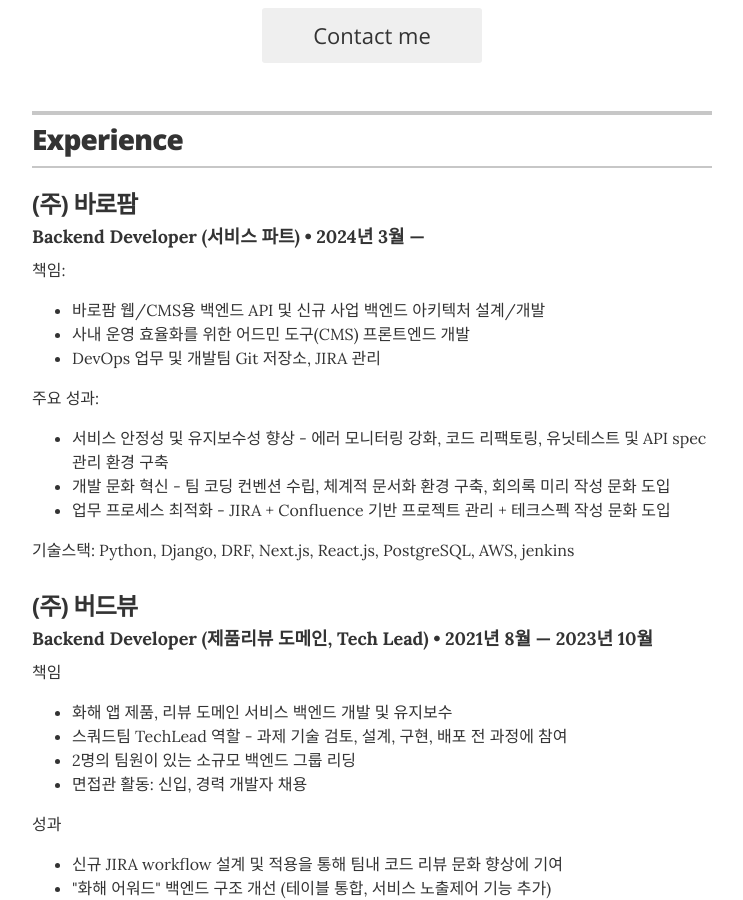
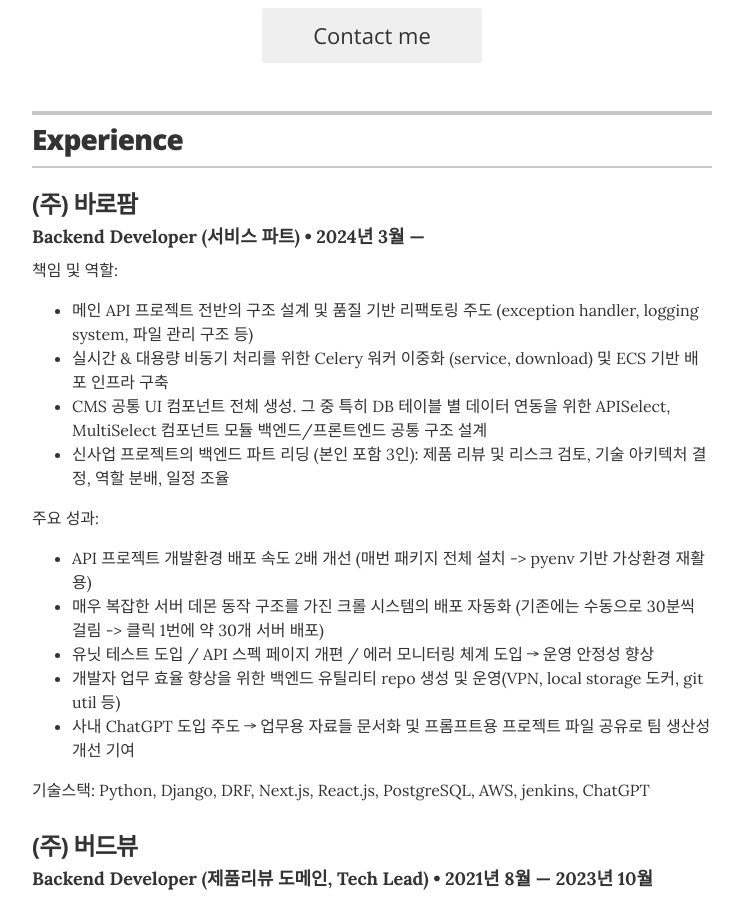
Before and after one commit to Shiwoo-Park/resume, a Jekyll site: the page built from index.html, in a window 1280 px wide and 900 px high, scrolled down 797 px. Shown: the whole window, without its empty margins (268-1011 px from the left). Built offline with Jekyll 4.4.1, drawn with Linux system fonts in a browser that asks for light colours.

Commit message:
updated resume

```diff
--- a/_data/experience.yml
+++ b/_data/experience.yml
@@ -3,21 +3,24 @@
   position: Backend Developer (서비스 파트)
   duration: 2024년 3월 &mdash;
   summary: |
-    책임:
+    책임 및 역할:
     <ul>
-      <li>바로팜 웹/CMS용 백엔드 API 및 신규 사업 백엔드 아키텍처 설계/개발</li>
-      <li>사내 운영 효율화를 위한 어드민 도구(CMS) 프론트엔드 개발</li>
-      <li>DevOps 업무 및 개발팀 Git 저장소, JIRA 관리</li>
+      <li>메인 API 프로젝트 전반의 구조 설계 및 품질 기반 리팩토링 주도 (exception handler, logging system, 파일 관리 구조 등)</li>
+      <li>실시간 & 대용량 비동기 처리를 위한 Celery 워커 이중화 (service, download) 및 ECS 기반 배포 인프라 구축</li>
+      <li>CMS 공통 UI 컴포넌트 전체 생성. 그 중 특히 DB 테이블 별 데이터 연동을 위한 APISelect, MultiSelect 컴포넌트 모듈 백엔드/프론트엔드 공통 구조 설계</li>
+      <li>신사업 프로젝트의 백엔드 파트 리딩 (본인 포함 3인): 제품 리뷰 및 리스크 검토, 기술 아키텍처 결정, 역할 분배, 일정 조율</li>
     </ul>
 
     주요 성과:
     <ul>
-      <li>서비스 안정성 및 유지보수성 향상 - 에러 모니터링 강화, 코드 리팩토링, 유닛테스트 및 API spec 관리 환경 구축</li>
-      <li>개발 문화 혁신 - 팀 코딩 컨벤션 수립, 체계적 문서화 환경 구축, 회의록 미리 작성 문화 도입</li>
-      <li>업무 프로세스 최적화 - JIRA + Confluence 기반 프로젝트 관리 + 테크스펙 작성 문화 도입</li>
+      <li>API 프로젝트 개발환경 배포 속도 2배 개선 (매번 패키지 전체 설치 -> pyenv 기반 가상환경 재활용)</li>
+      <li>매우 복잡한 서버 데몬 동작 구조를 가진 크롤 시스템의 배포 자동화 (기존에는 수동으로 30분씩 걸림 -> 클릭 1번에 약 30개 서버 배포)</li>
+      <li>유닛 테스트 도입 / API 스펙 페이지 개편 / 에러 모니터링 체계 도입 → 운영 안정성 향상</li>
+      <li>개발자 업무 효율 향상을 위한 백엔드 유틸리티 repo 생성 및 운영(VPN, local storage 도커, git util 등)</li>
+      <li>사내 ChatGPT 도입 주도 → 업무용 자료들 문서화 및 프롬프트용 프로젝트 파일 공유로 팀 생산성 개선 기여</li>
     </ul>
 
-    기술스택: Python, Django, DRF, Next.js, React.js, PostgreSQL, AWS, jenkins
+    기술스택: Python, Django, DRF, Next.js, React.js, PostgreSQL, AWS, jenkins, ChatGPT
 
 - company: (주) 버드뷰
   position: Backend Developer (제품리뷰 도메인, Tech Lead)
```
